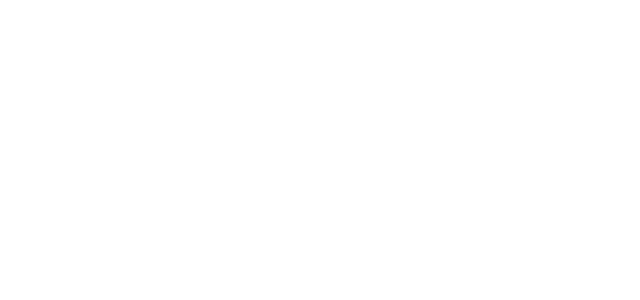
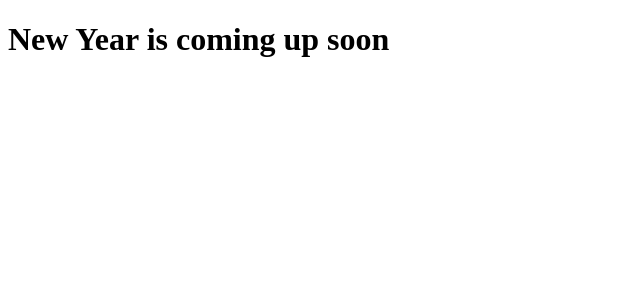
Before and after one commit to KseniiaBeliaeva/count-days-till-the-new-year, a React (Create React App) app: page / in a window 1280 px wide. Shown: the top 300 px of the page, without its empty margins (0-640 px from the left). Built offline with nearby package versions, Linux system fonts and the light colour scheme.

Commit message:
install bulma css library

```diff
--- a/package.json
+++ b/package.json
@@ -3,6 +3,7 @@
   "version": "0.1.0",
   "private": true,
   "dependencies": {
+    "bulma": "^0.7.2",
     "react": "^16.6.3",
     "react-dom": "^16.6.3",
     "react-scripts": "2.1.1"
--- a/src/App.css
+++ /dev/null
@@ -1,32 +0,0 @@
-.App {
-  text-align: center;
-}
-
-.App-logo {
-  animation: App-logo-spin infinite 20s linear;
-  height: 40vmin;
-}
-
-.App-header {
-  background-color: #282c34;
-  min-height: 100vh;
-  display: flex;
-  flex-direction: column;
-  align-items: center;
-  justify-content: center;
-  font-size: calc(10px + 2vmin);
-  color: white;
-}
-
-.App-link {
-  color: #61dafb;
-}
-
-@keyframes App-logo-spin {
-  from {
-    transform: rotate(0deg);
-  }
-  to {
-    transform: rotate(360deg);
-  }
-}
--- a/src/App.js
+++ b/src/components/App.js
@@ -1,13 +1,14 @@
 import React, { Component } from 'react';
-import './App.css';
+import Countdown from './Countdown';
 
 class App extends Component {
   render() {
     return (
       <div className="App">
+        <Countdown />
       </div>
-    );
+    )
   }
 }
 
-export default App;
+export default App
--- /dev/null
+++ b/src/components/Countdown.js
@@ -0,0 +1,6 @@
+import React from 'react'
+
+const Countdown = (props) =>
+    <div> <h1>New Year is coming up soon</h1> </div>
+
+export default Countdown
--- a/src/index.js
+++ b/src/index.js
@@ -1,5 +1,5 @@
-import React from 'react';
-import ReactDOM from 'react-dom';
-import App from './App';
+import React from 'react'
+import { render } from 'react-dom'
+import App from './components/App'
 
-ReactDOM.render(<App />, document.getElementById('root'));
+render(<App />, document.getElementById('root'))
```
Also changed, not shown: 1 other file (tests, documents, lock files or other folders).
